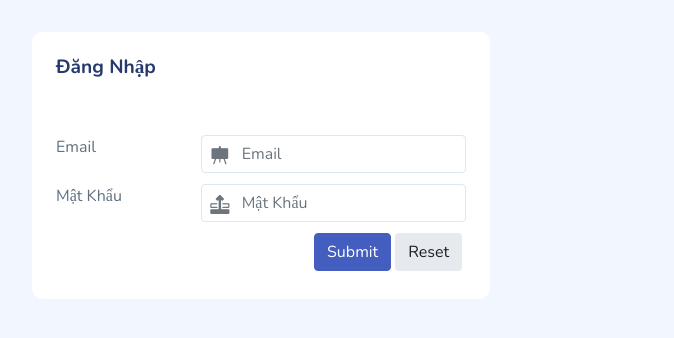
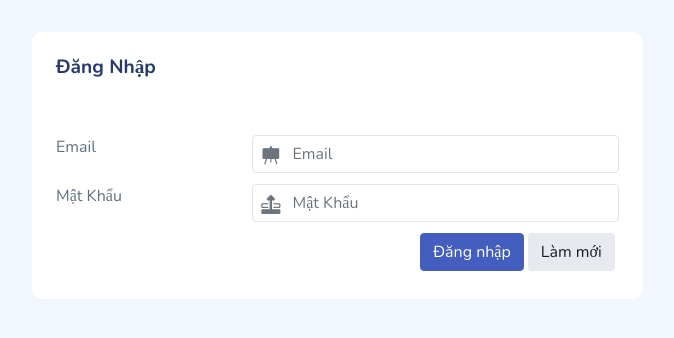
Before and after one commit to HoangHa1999/DoAnChuyenNganh, a PHP site: page / in a window 1280 px wide. Shown: the top 338 px of the page, without its empty margins (300-974 px from the left). Run offline with PHP 8.4, Linux system fonts and the light colour scheme; some libraries are stand-ins or nearby versions.

Commit message:
sua 7:56

```diff
--- a/admin/view/index.php
+++ b/admin/view/index.php
@@ -26,7 +26,7 @@
             <div class="page-heading">
                 <!-- Contextual classes start -->
                 <section class="section">
-                    <div class="col-md-6 col-12">
+                    <div class="col-md-8 col-12">
                         <form action="../controller/logincontroller.php" method="POST" >
                             <div class="card">
                                 <div class="card-header">
@@ -70,9 +70,9 @@
 
                                                     <div class="col-12 d-flex justify-content-end">
                                                         <button type="submit"
-                                                            class="btn btn-primary me-1 mb-1">Submit</button>
+                                                            class="btn btn-primary me-1 mb-1">Đăng nhập</button>
                                                         <button type="reset"
-                                                            class="btn btn-light-secondary me-1 mb-1">Reset</button>
+                                                            class="btn btn-light-secondary me-1 mb-1">Làm mới</button>
                                                     </div>
                                                 </div>
                                             </div>
```
Also changed, not shown: admin/view/assets/layouts/menupage_Admin.php (+6 -1 lines).
